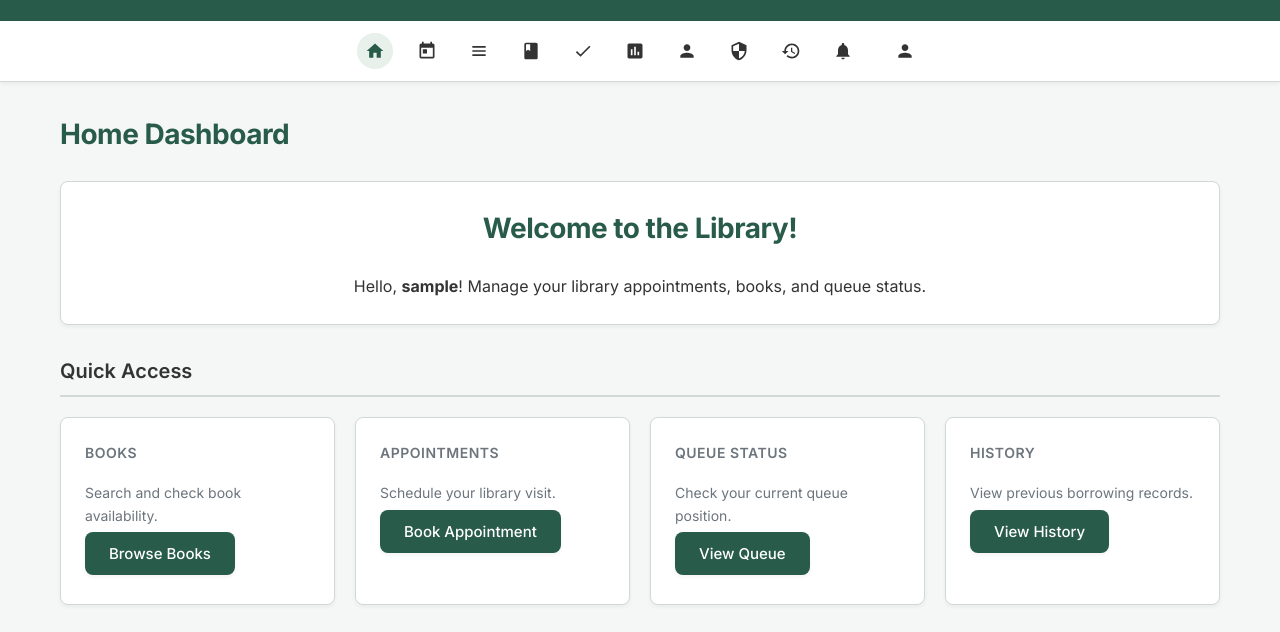
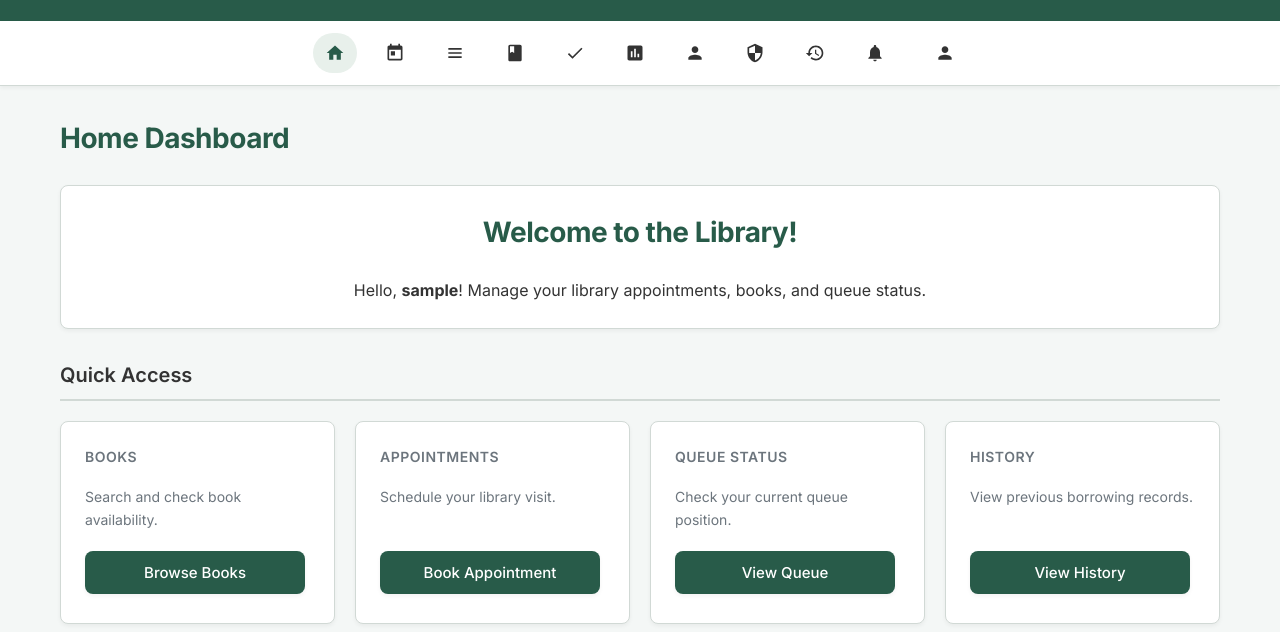
Before and after one commit to Yuson-dev/itel202, a plain HTML site: page dashboard.html in a window 1280 px wide. Shown: the part 92-724 px from the top of the page. Drawn offline with nearby package versions, Linux system fonts and the light colour scheme; no server answers; sample sign-in values are in the browser's storage.

Commit message:
Add files via upload

```diff
--- a/app.js
+++ b/app.js
@@ -131,7 +131,9 @@ function renderNav() {
         a.href = href;
         a.className = "nav-icon " + (href === current ? "active" : "");
         a.title = label;
-        a.innerHTML = icons[iconName];
+
+        // Wrap the label in a span so it can slide out
+        a.innerHTML = `${icons[iconName]}<span class="nav-text">${label}</span>`;
         return a;
     };
 
@@ -157,6 +159,7 @@ function renderNav() {
     notifLink.innerHTML += `<span class="nav-badge" id="nav-notif-badge" style="display:none;">0</span>`;
     nav.appendChild(notifLink);
 
+    // Profile Dropdown
     const profileDiv = document.createElement("div");
     profileDiv.className = "profile-dropdown";
     profileDiv.innerHTML = `
--- a/dashboard.html
+++ b/dashboard.html
@@ -5,6 +5,17 @@
 <meta name="viewport" content="width=device-width, initial-scale=1.0">
 <title>Home | Library Management System</title>
 <link rel="stylesheet" href="style.css">
+<style>
+    /* This CSS makes the cards stretch and aligns the buttons at the bottom */
+    .card-container .card {
+        display: flex;
+        flex-direction: column;
+    }
+    .card-container .card p {
+        flex-grow: 1; /* This pushes the button to the bottom */
+        margin-bottom: 15px;
+    }
+</style>
 </head>
 <body data-protected>
 
@@ -28,26 +39,31 @@
         <h3>Quick Access</h3>
 
         <div class="card-container">
+
             <div class="card">
                 <h3>Books</h3>
                 <p>Search and check book availability.</p>
                 <button onclick="location.href='books.html'">Browse Books</button>
             </div>
+
             <div class="card">
                 <h3>Appointments</h3>
                 <p>Schedule your library visit.</p>
                 <button onclick="location.href='appointments.html'">Book Appointment</button>
             </div>
+
             <div class="card">
                 <h3>Queue Status</h3>
                 <p>Check your current queue position.</p>
                 <button onclick="location.href='queue.html'">View Queue</button>
             </div>
+
             <div class="card">
                 <h3>History</h3>
                 <p>View previous borrowing records.</p>
                 <button onclick="location.href='history.html'">View History</button>
             </div>
+
         </div>
 
         <h3>Announcements</h3>
--- a/style.css
+++ b/style.css
@@ -59,35 +59,6 @@ nav {
     position: sticky;
     top: 0;
     z-index: 100;
-}
-
-nav a {
-    color: var(--text-main);
-    text-decoration: none;
-    font-weight: 500;
-    font-size: 14px;
-    padding: 8px 16px;
-    border-radius: 6px;
-    transition: all 0.2s ease;
-}
-
-nav a:hover {
-    background-color: var(--bg-gray);
-    color: var(--primary);
-}
-
-nav a.active {
-    background-color: var(--primary);
-    color: white;
-}
-
-nav a.logout-link {
-    color: var(--danger);
-    margin-left: auto;
-}
-
-nav a.logout-link:hover {
-    background-color: #fdeaea;
 }
 
 .page {
@@ -426,26 +397,53 @@ footer {
 .nav-icon {
     display: flex;
     align-items: center;
-    justify-content: center;
-    padding: 8px;
-    border-radius: 50%;
+    justify-content: flex-start;
+    padding: 8px 12px;
+    border-radius: 20px;
     color: var(--text-main);
-    transition: background 0.2s;
+    transition: all 0.3s ease;
     position: relative;
     margin: 0 4px;
+    text-decoration: none;
+    overflow: hidden;
+    white-space: nowrap;
+    height: 40px;
 }
+
 .nav-icon:hover {
     background: var(--bg-gray);
+    color: var(--primary);
 }
+
 .nav-icon svg {
     width: 20px;
     height: 20px;
     fill: currentColor;
+    flex-shrink: 0;
+    transition: margin 0.3s ease;
 }
+
+/* The text that slides out */
+.nav-text {
+    max-width: 0;
+    opacity: 0;
+    transition: all 0.3s ease;
+    font-size: 14px;
+    font-weight: 500;
+    margin-left: 0;
+}
+
+.nav-icon:hover .nav-text {
+    max-width: 150px;
+    opacity: 1;
+    margin-left: 8px;
+}
+
 .nav-icon.active {
     color: var(--primary);
     background: #e8f0eb;
 }
+
 .nav-badge {
     position: absolute;
     top: 2px;
@@ -456,13 +454,20 @@ footer {
     font-weight: bold;
     padding: 2px 5px;
     border-radius: 10px;
+    transition: all 0.3s ease;
 }
 
+.nav-icon:hover .nav-badge {
+    transform: translateX(10px);
+}
+
+/* Profile Dropdown */
 .profile-dropdown {
     position: relative;
     display: inline-block;
     margin-left: 10px;
 }
+
 .dropdown-content {
     display: none;
     position: absolute;
@@ -475,7 +480,9 @@ footer {
     z-index: 1000;
     border: 1px solid var(--border-color);
     overflow: hidden;
+    margin-top: 5px;
 }
+
 .dropdown-content a {
     color: var(--text-main);
     padding: 12px 16px;
@@ -484,18 +491,23 @@ footer {
     font-size: 14px;
     border-bottom: 1px solid var(--border-color);
     border-radius: 0;
+    white-space: nowrap;
 }
+
 .dropdown-content a:hover {
     background-color: var(--bg-gray);
     color: var(--primary);
 }
+
 .dropdown-content a.logout-link {
     color: var(--danger);
     border-bottom: none;
 }
+
 .dropdown-content a.logout-link:hover {
     background-color: #fdeaea;
 }
+
 .show-dropdown {
     display: block !important;
 }
```
